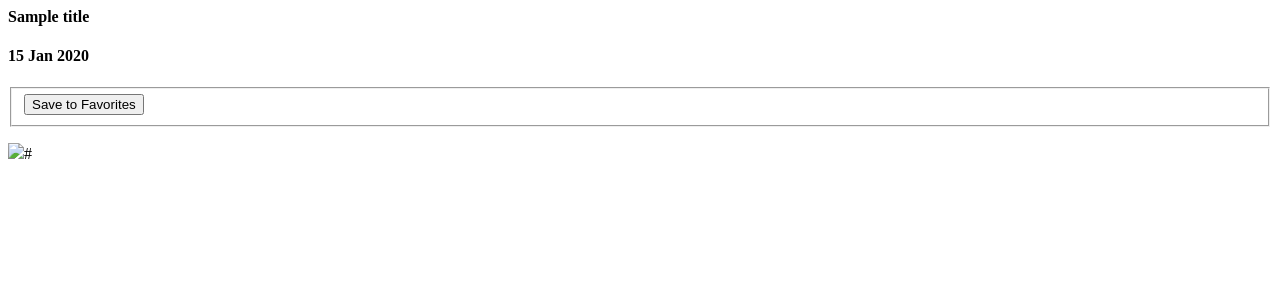
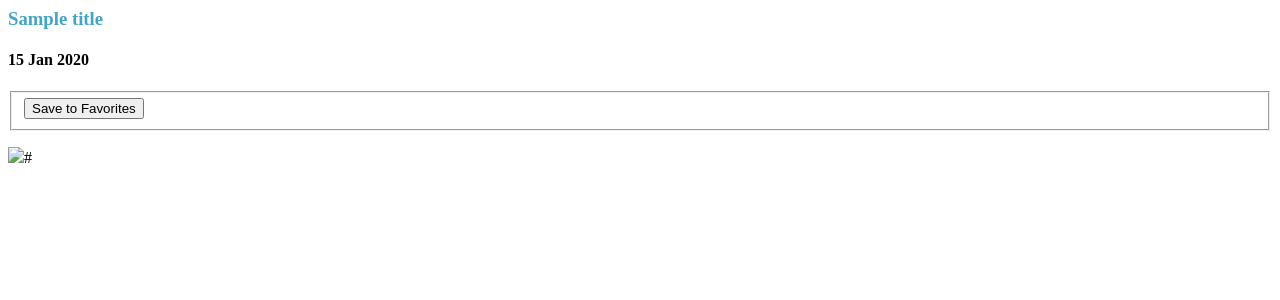
Before and after one commit to ggabrakadabra/pictures-app-client, a Node project: template assets/scripts/templates/apod.handlebars in a window 1280 px wide. Shown: the top 300 px of the page. Run offline with Node 20 templates, Linux system fonts and the light colour scheme; the template is opened without the code that fills it: most values are stand-ins (such as "Sample title", 1, 10 or a date in 2020).

Commit message:
Styling
changed title fonts
apod styled correctly

```diff
--- a/assets/scripts/templates/apod.handlebars
+++ b/assets/scripts/templates/apod.handlebars
@@ -1,7 +1,7 @@
 <div class="apod-results">
   <!-- <h2>Astronomy Picture of the Day</h2> -->
     <div class="apod-image-and-description">
-      <h4>{{title}}</h4>
+      <h3 style="color: #44A4C4;">{{title}}</h3>
       <h4>{{date}}</h4>
       <form class="add-picture">
       <fieldset>
--- a/assets/scripts/templates/apodtoday.handlebars
+++ b/assets/scripts/templates/apodtoday.handlebars
@@ -1,7 +1,7 @@
 <div class="apod-results">
   <!-- <h2>Astronomy Picture of the Day</h2> -->
     <div class="apod-image-and-description">
-      <h4>{{title}}</h4>
+      <h3 style="color: #44A4C4;">{{title}}</h3>
       <h4>{{date}}</h4>
       <form class="add-picture">
       <fieldset>
--- a/assets/styles/index.scss
+++ b/assets/styles/index.scss
@@ -151,7 +151,6 @@ body {
   display: block;
   padding: .5em;
   margin: 0 auto;
-  width: 20%;
   text-align: center;
 }
 
--- a/index.html
+++ b/index.html
@@ -185,7 +185,7 @@
          <div class='stars3'></div>
          <!-- <h3 class="search-message">Search results will display on the right</h3> -->
           <div class="search-mars" style="display: none;">
-                <h3>Search Mars Rover Photos By Date</h3>
+                <h1>Search Mars Rover Photos By Date</h1>
                  <div class="search-mars-date">
                    <input type="date" id="earth-date" max='9999-01-01'>
                    <button class="btn btn-primary search-by-date">Search Mars Rover Photos</button>
@@ -201,7 +201,7 @@
         <div class='stars'></div>
         <div class='stars2'></div>
         <div class='stars3'></div>
-          <div class="title"><h2>Astronomy Picture of the Day</h2></div>
+          <div class="title"><h1>Astronomy Picture of the Day</h1></div>
           <div class="search-apod">
             <h4>Search APOD photos by date</h4>
               <div class="search-apod-date">
```
